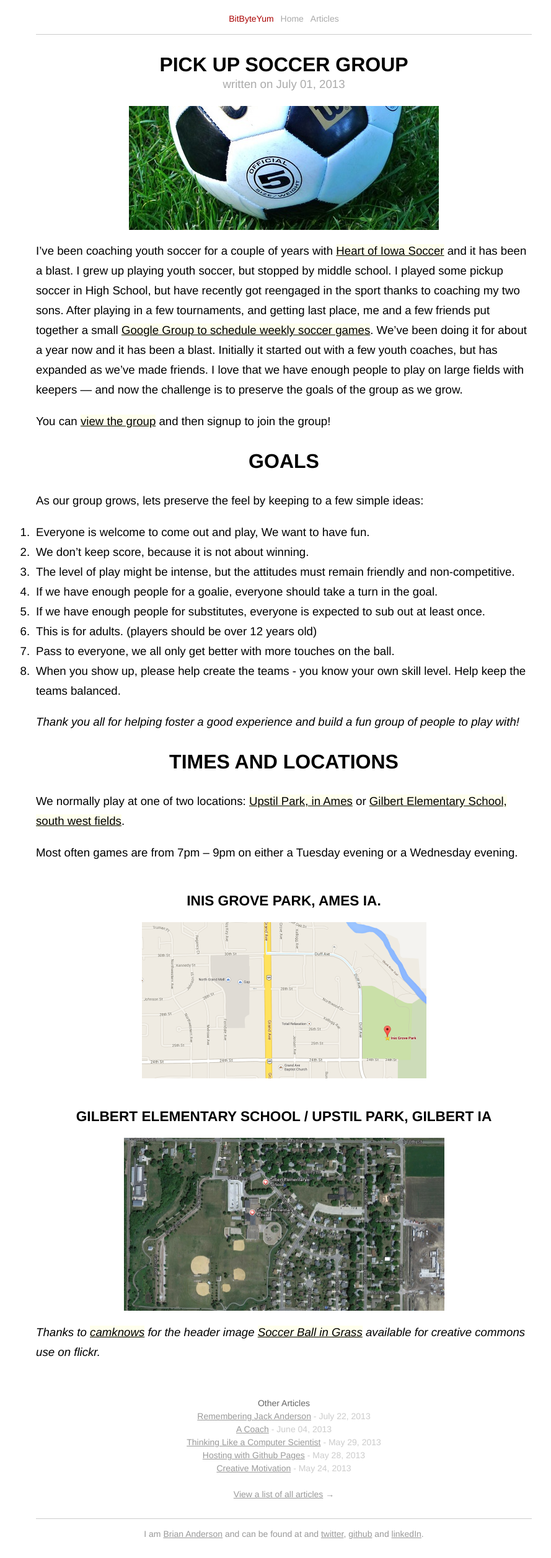
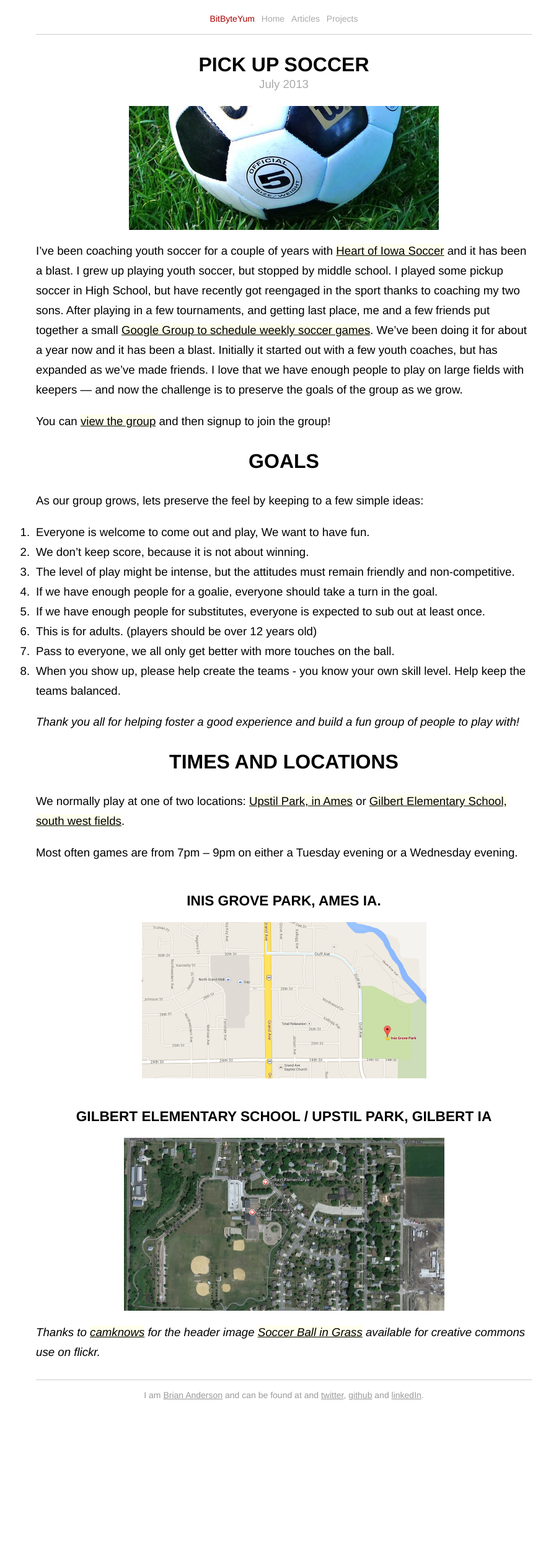
Before and after one commit to banderson623/banderson623.github.com, a Jekyll site: the page built from projects/soccer.md, in a window 1280 px wide. Shown: the whole page at 62% size, without its empty margins (182-1071 px from the left). Built offline with Jekyll 4.4.1, drawn with Linux system fonts in a browser that asks for light colours; after the commit the page ends 2290 px from its top, so only the background shows below that.

Commit message:
moved soccer to projects

```diff
--- a/_layouts/default.html
+++ b/_layouts/default.html
@@ -27,7 +27,8 @@
             <div class="header">
               <h1 class="title"><a href="/">{{ site.name }}</a></h1>
               <a class="extra" href="/">Home</a>
-              <a class="extra" href="/articles/">Articles</a>
+              <a class="extra" href="/articles/" title="Ramblings of mine">Articles</a>
+              <a class="extra" href="/projects/" title="Projects I've worked on">Projects</a>
               <!-- <a class="extra" href="/resume/">Resume</a> -->
               <!-- <a class="extra" href="/portfolio.html">portfolio</a> -->
 
--- a/css/main.css
+++ b/css/main.css
@@ -353,6 +353,10 @@ p.other_posts,
     color:#666;
 }
 
+.projects h2 {
+    margin-top:2em;
+}
+
 /* For the list of projects*/
 .projects h2{
     font-size:16pt;
@@ -375,7 +379,7 @@ ul.other_posts {
     font-weight:normal;
 }
 
-.other_posts .small_date  {
+.small_date  {
     display:none;
 }
 
@@ -415,10 +419,10 @@ a.article_link:hover {
         width:100%; !important
     }
 
-    .other_posts .small_date {
+    .small_date {
         display:inline;
     }
-    .other_posts .long_date {
+    .long_date {
         display:none;
     }
 
--- a/_posts/2013-07-01-pickup-soccer-in-ames.md
+++ b/projects/soccer.md
@@ -1,12 +1,11 @@
 ---
-layout: post
-title: Pick Up Soccer Group
-Date: 2013-07-01
-categories: articles
-tags: soccer
+layout: project
+title: Pick Up Soccer
+date: July 2013
 ---
 
-<img src="/images/posts/soccer.jpg" class="centered can_shrink" alt="A Soccer Ball" width="500px" />
+
+<img src="/images/projects/soccer/soccer.jpg" class="centered can_shrink" alt="A Soccer Ball" width="500px" />
 
 I've been coaching youth soccer for a couple of years with [Heart of Iowa Soccer](http://hoisc.org) and it has been a blast. I grew up playing youth soccer, but stopped by middle school. I played some pickup soccer in High School, but have recently got reengaged in the sport thanks to coaching my two sons. After playing in a few tournaments, and getting last place, me and a few friends put together a small [Google Group to schedule weekly soccer games](https://groups.google.com/forum/#!forum/ames-iowa-pickup-soccer). We've been doing it for about a year now and it has been a blast. Initially it started out with a few youth coaches, but has expanded as we've made friends. I love that we have enough people to play on large fields with keepers &mdash; and now the challenge is to preserve the goals of the group as we grow.
 
@@ -34,10 +33,10 @@ We normally play at one of two locations: [Upstil Park, in Ames](https://www.goo
 Most often games are from 7pm &ndash; 9pm on either a Tuesday evening or a Wednesday evening.
 
 ## Inis Grove Park, Ames IA.
-[<img src="/images/posts/inis-grove.png" class="centered can_shrink" alt="Map to Inis Grove" width="459px" />](https://www.google.com/maps/preview#!q=Inis+Grove+Park%2C+Ames%2C+IA&data=!1m4!1m3!1d3495!2d-93.612225!3d42.045723!2m1!1e3!4m10!1m9!4m8!1m3!1d1279!2d-93.6124041!3d42.0476247!3m2!1i1545!2i906!4f35&fid=7)
+[<img src="/images/projects/soccer/inis-grove.png" class="centered can_shrink" alt="Map to Inis Grove" width="459px" />](https://www.google.com/maps/preview#!q=Inis+Grove+Park%2C+Ames%2C+IA&data=!1m4!1m3!1d3495!2d-93.612225!3d42.045723!2m1!1e3!4m10!1m9!4m8!1m3!1d1279!2d-93.6124041!3d42.0476247!3m2!1i1545!2i906!4f35&fid=7)
 
 ## Gilbert Elementary School / Upstil Park, Gilbert IA
-[<img src="/images/posts/upstil-park.jpg" class="centered can_shrink" alt="Map to Upstil Park in Gilbert IA" width="517px" />](https://www.google.com/maps/preview#!q=Gilbert+Elementary+School%2C+Rothmoor+Drive%2C+Gilbert%2C+IA&data=!1m4!1m3!1d3498!2d-93.6456701!3d42.104897!2m1!1e3!4m10!1m9!4m8!1m3!1d40992!2d-93.6554052!3d41.6907007!3m2!1i1545!2i906!4f35&fid=7)
+[<img src="/images/projects/soccer/upstil-park.jpg" class="centered can_shrink" alt="Map to Upstil Park in Gilbert IA" width="517px" />](https://www.google.com/maps/preview#!q=Gilbert+Elementary+School%2C+Rothmoor+Drive%2C+Gilbert%2C+IA&data=!1m4!1m3!1d3498!2d-93.6456701!3d42.104897!2m1!1e3!4m10!1m9!4m8!1m3!1d40992!2d-93.6554052!3d41.6907007!3m2!1i1545!2i906!4f35&fid=7)
 
 
 
```
Also changed, not shown: _posts/2013-07-01-pickup-soccer.md (added, +9 -0 lines), projects.html (+7 -2 lines), images/projects/soccer/inis-grove.png (renamed from images/posts/inis-grove.png), images/projects/soccer/soccer.jpg (renamed from images/posts/soccer.jpg), images/projects/soccer/upstil-park.jpg (renamed from images/posts/upstil-park.jpg).
